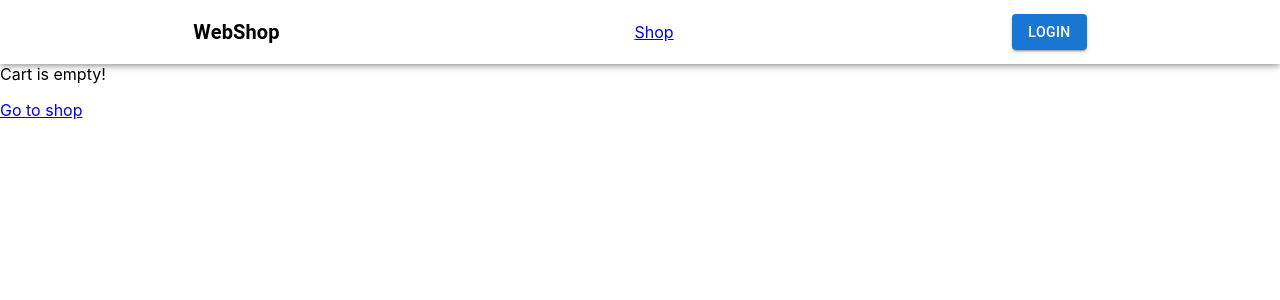
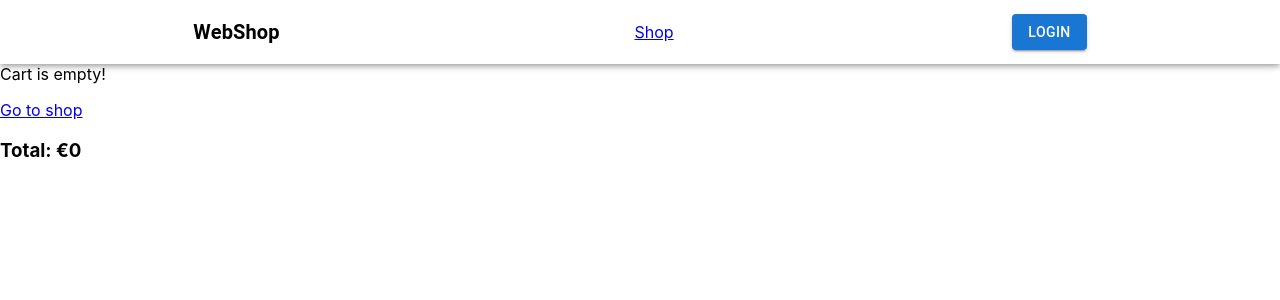
Before and after one commit to toqvist/JAVA21-AJS-slutprojekt-Tobias-Ahlqvist, a React (Vite) app: page /JAVA21-AJS-slutprojekt-Tobias-Ahlqvist/cart in a window 1280 px wide. Shown: the top 300 px of the page. Built offline with nearby package versions, Linux system fonts and the light colour scheme.

Commit message:
Added total price to cart

```diff
--- a/src/components/Cart.jsx
+++ b/src/components/Cart.jsx
@@ -1,5 +1,5 @@
 
-import React, { useContext } from 'react'
+import React, { useContext, useState } from 'react'
 import { Link } from 'react-router-dom'
 import CartContext from '../contexts/CartContext';
 import UserContext from '../contexts/UserContext';
@@ -11,8 +11,9 @@ import Grid from '@mui/material/Grid';
 
 export default function Cart() {
 
-  const { cart } = useContext(CartContext);
+  const { cart, totalPrice } = useContext(CartContext);
   const { user } = useContext(UserContext);
+
 
   return (
     <>
@@ -33,6 +34,9 @@ export default function Cart() {
           <Link to="/">Go to shop</Link>
         </>
       }
+      <h3>
+        Total: €{totalPrice}
+      </h3>
 
     </>
 
--- a/src/contexts/CartContext.jsx
+++ b/src/contexts/CartContext.jsx
@@ -8,6 +8,8 @@ export function CartProvider({ children }) {
     const [cart, setCart] = useState([])
     //CartItems is the total amount of products in the cart
     const [cartItems, setCartItems] = useState(0)
+
+    const [totalPrice, setTotalPrice] = useState(0)
 
     const addToCart = (product, newQuantity) => {
 
@@ -62,10 +64,20 @@ export function CartProvider({ children }) {
         }
         setCart(newCart)
         setCartItems(newCartItems)
+        getTotalPrice()
+    }
+
+    function getTotalPrice () {
+        let totalPrice = 0
+        for (let i = 0; i < cart.length; i++) {
+            totalPrice += cart[i].price * cart[i].quantity
+        }
+        // return totalPrice
+        setTotalPrice(totalPrice)
     }
 
     return (
-        <CartContext.Provider value={{ cart, cartItems, updateCart, addToCart, removeFromCart }}>
+        <CartContext.Provider value={{ cart, cartItems, updateCart, addToCart, removeFromCart, totalPrice }}>
             {children}
         </CartContext.Provider>
     )
```
